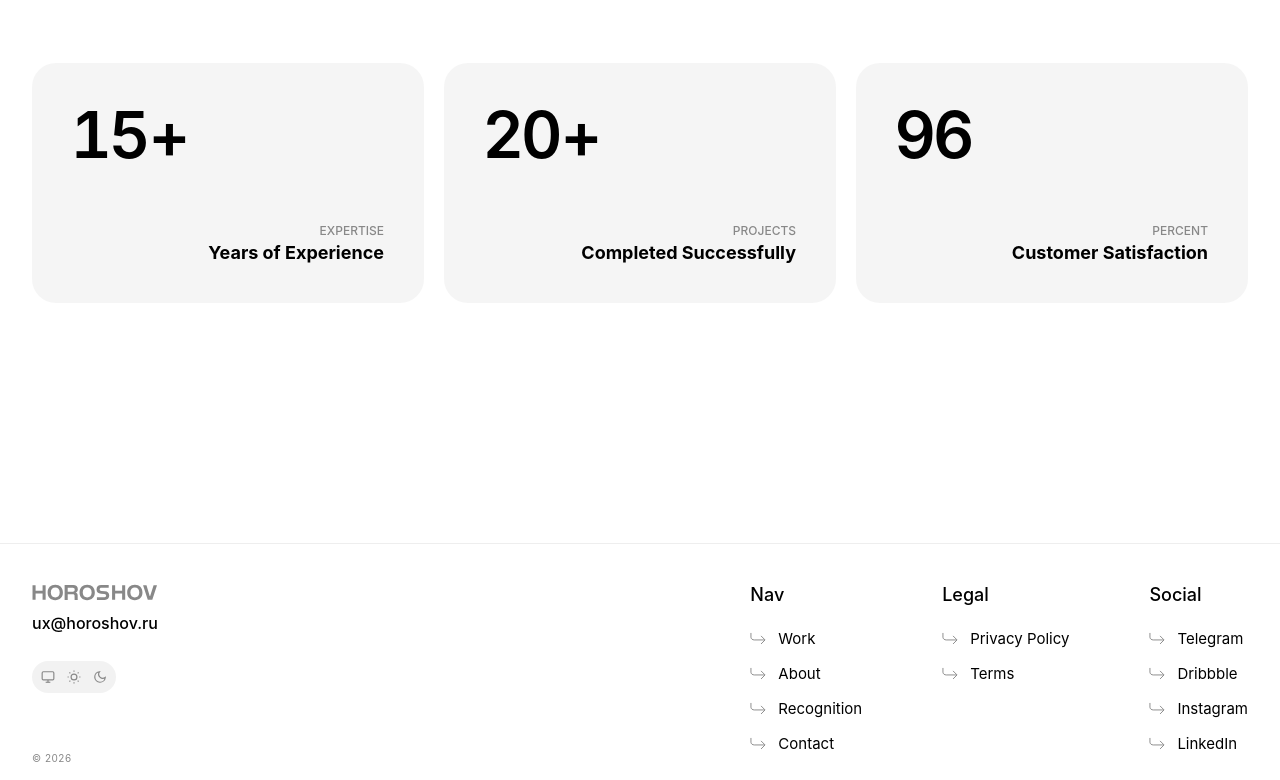
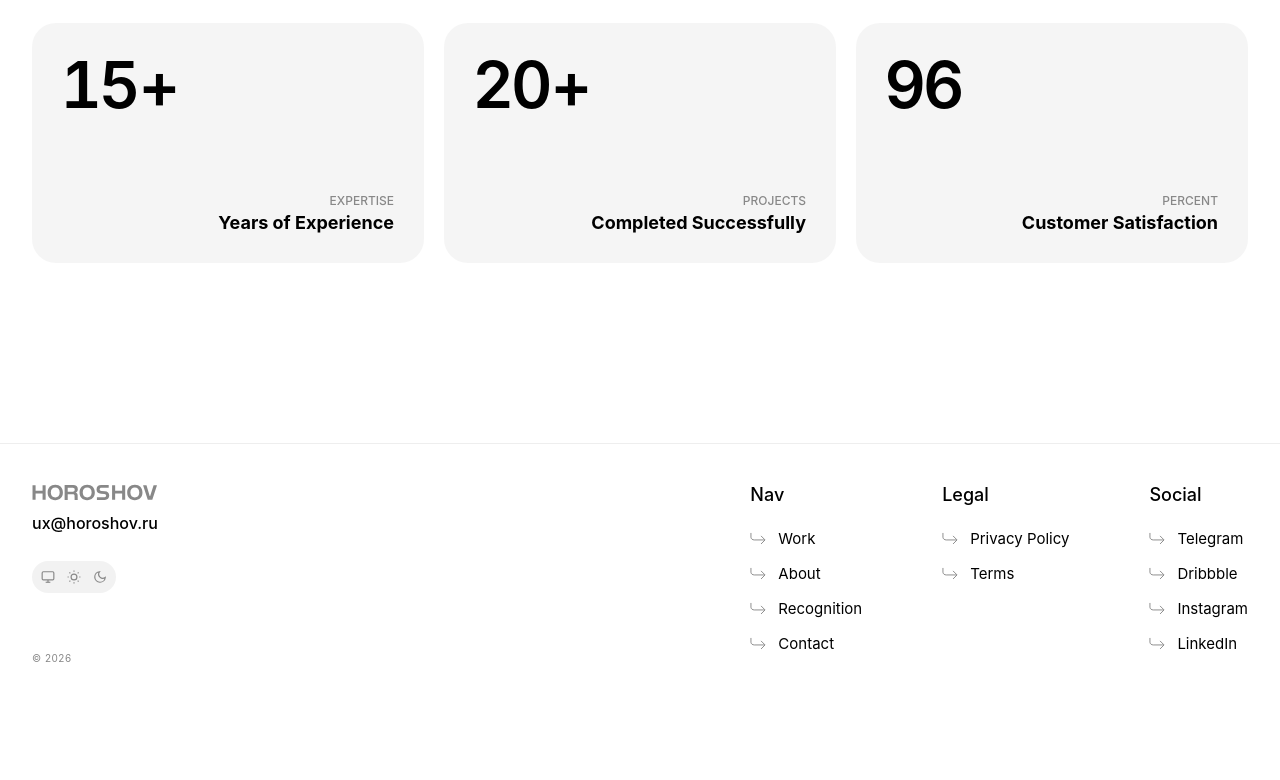
Before and after one commit to Horoshov/my-portfolio, a React (Vite) app: page / in a window 1280 px wide. Shown: the part 6207-6987 px from the top of the page. After the commit the page ends 6931 px from the top, so only its background shows below. Built offline with nearby package versions, Linux system fonts and the light colour scheme.

Commit message:
Optimize stats section padding and card padding

```diff
--- a/src/styles/App.css
+++ b/src/styles/App.css
@@ -551,7 +551,7 @@
      11. STATS SECTION
      ========================================= */
   .stats-section {
-    padding: 80px 0 120px 0;
+    padding: 40px 0 60px 0;
     width: 100%;
   }
 
@@ -564,7 +564,7 @@
 
   .stat-card {
     background: rgba(122, 122, 122, 0.08);
-    padding: 40px;
+    padding: 30px;
     border-radius: 24px;
     min-height: 240px;
     display: flex;
```
